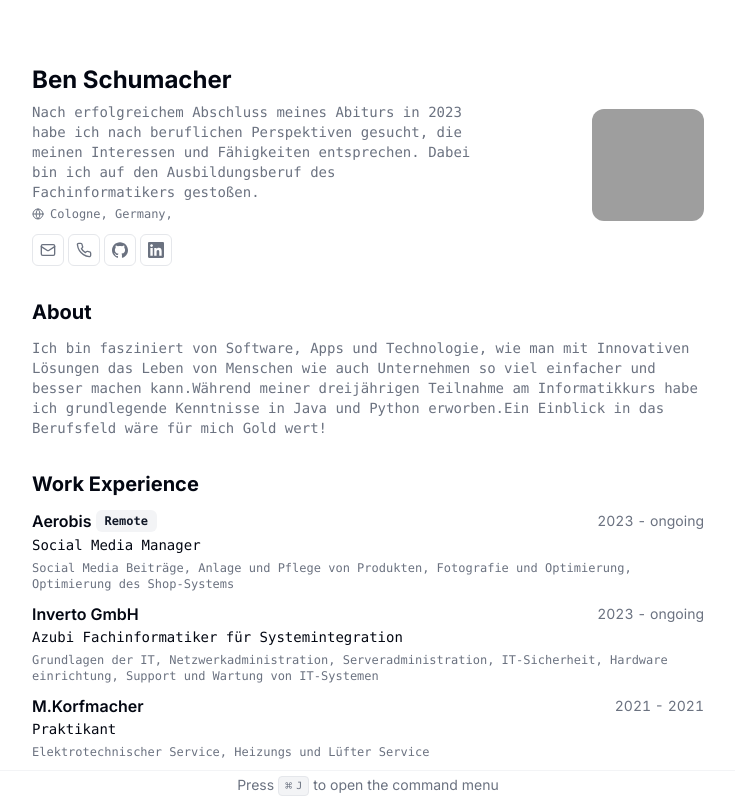
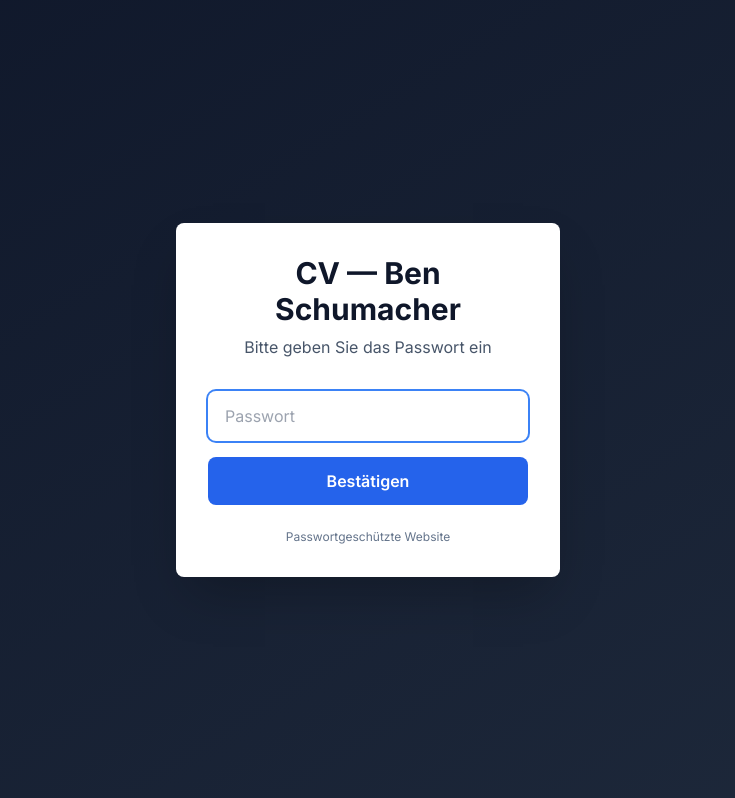
Before and after one commit to Aerobiben/BSchumacher-CV, a Next.js app: page / in a window 1280 px wide. Shown: the top 798 px of the page, without its empty margins (272-1007 px from the left). Built offline with nearby package versions, Linux system fonts and the light colour scheme; grey boxes are pictures that could not be loaded.

Commit message:
Password Protection

```diff
--- a/src/app/layout.tsx
+++ b/src/app/layout.tsx
@@ -4,6 +4,7 @@ import { Inter } from "next/font/google";
 
 import "./globals.css";
 import React from "react";
+import { PasswordGate } from "@/components/password-gate";
 
 export const metadata: Metadata = {
   title: "Ben Schumacher — CV",
@@ -23,7 +24,9 @@ export default function RootLayout({
 }) {
   return (
     <html lang="en" className={inter.className}>
-      <body>{children}</body>
+      <body>
+        <PasswordGate>{children}</PasswordGate>
+      </body>
       <Analytics />
     </html>
   );
--- /dev/null
+++ b/src/components/password-gate.tsx
@@ -0,0 +1,87 @@
+'use client';
+
+import { useState, useEffect } from 'react';
+
+const CORRECT_PASSWORD = 'CV-Ben';
+
+export function PasswordGate({ children }: { children: React.ReactNode }) {
+  const [isAuthenticated, setIsAuthenticated] = useState(false);
+  const [password, setPassword] = useState('');
+  const [error, setError] = useState('');
+  const [mounted, setMounted] = useState(false);
+
+  useEffect(() => {
+    setMounted(true);
+    // Check if already authenticated in this session
+    const auth = sessionStorage.getItem('cv-authenticated');
+    if (auth === 'true') {
+      setIsAuthenticated(true);
+    }
+  }, []);
+
+  const handleSubmit = (e: React.FormEvent) => {
+    e.preventDefault();
+
+    if (password === CORRECT_PASSWORD) {
+      setIsAuthenticated(true);
+      setError('');
+      sessionStorage.setItem('cv-authenticated', 'true');
+    } else {
+      setError('Passwort ist falsch. Bitte versuchen Sie es erneut.');
+      setPassword('');
+    }
+  };
+
+  if (!mounted) {
+    return null;
+  }
+
+  if (!isAuthenticated) {
+    return (
+      <div className="flex items-center justify-center min-h-screen bg-gradient-to-br from-slate-900 to-slate-800">
+        <div className="w-full max-w-md p-8">
+          <div className="bg-white rounded-lg shadow-2xl p-8">
+            <h1 className="text-3xl font-bold text-center text-slate-900 mb-2">
+              CV — Ben Schumacher
+            </h1>
+            <p className="text-center text-slate-600 mb-8">
+              Bitte geben Sie das Passwort ein
+            </p>
+
+            <form onSubmit={handleSubmit} className="space-y-4">
+              <div>
+                <input
+                  type="password"
+                  value={password}
+                  onChange={(e) => setPassword(e.target.value)}
+                  placeholder="Passwort"
+                  className="w-full px-4 py-3 border border-slate-300 rounded-lg focus:outline-none focus:ring-2 focus:ring-blue-500 focus:border-transparent text-slate-900"
+                  autoFocus
+                />
+              </div>
+
+              {error && (
+                <p className="text-red-600 text-sm text-center font-medium">
+                  {error}
+                </p>
+              )}
+
+              <button
+                type="submit"
+                className="w-full bg-blue-600 hover:bg-blue-700 text-white font-semibold py-3 rounded-lg transition duration-200"
+              >
+                Bestätigen
+              </button>
+            </form>
+
+            <p className="text-center text-slate-500 text-xs mt-6">
+              Passwortgeschützte Website
+            </p>
+          </div>
+        </div>
+      </div>
+    );
+  }
+
+  return <>{children}</>;
+}
```
Also changed, not shown: src/components/icons/Korfmacher.svg (added).
